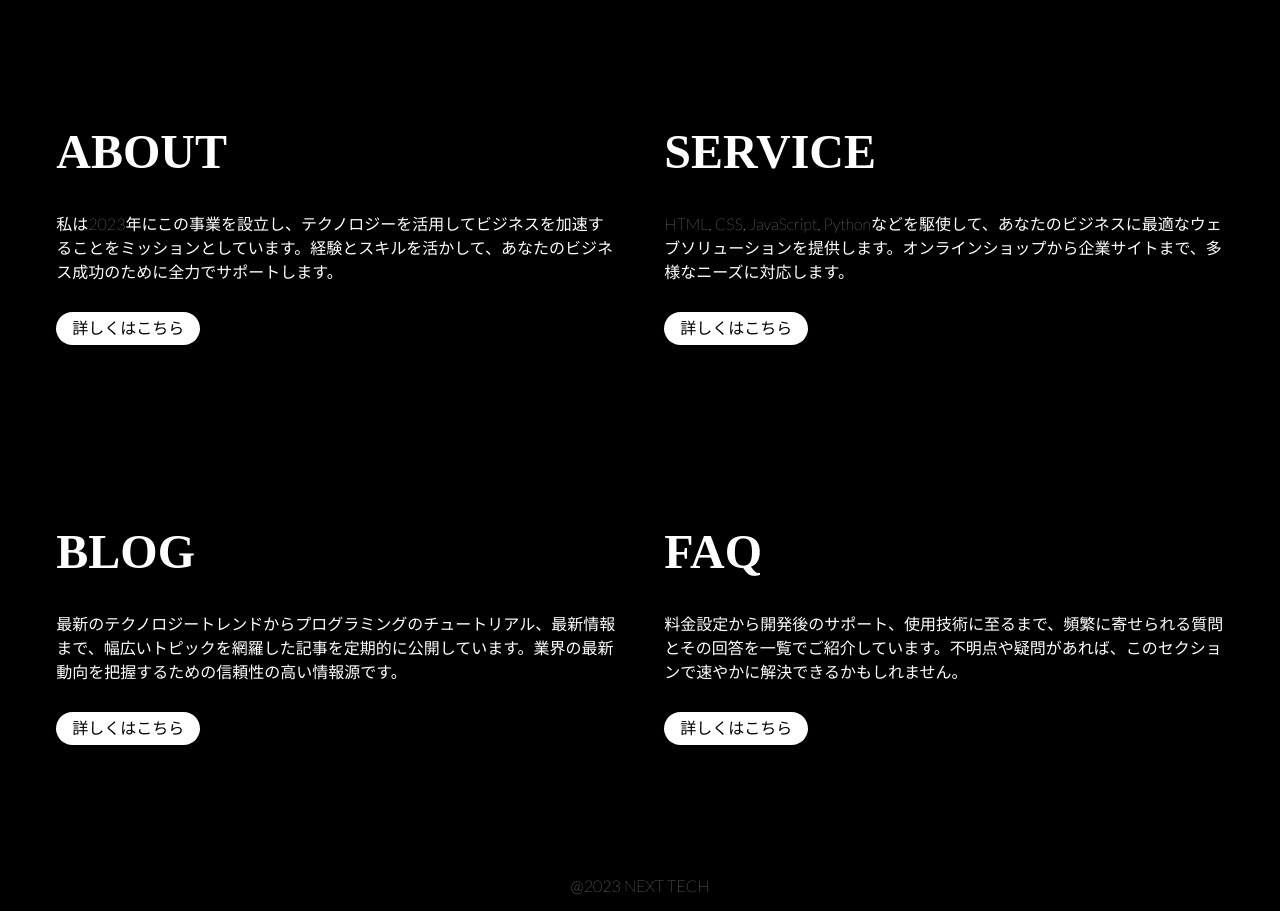
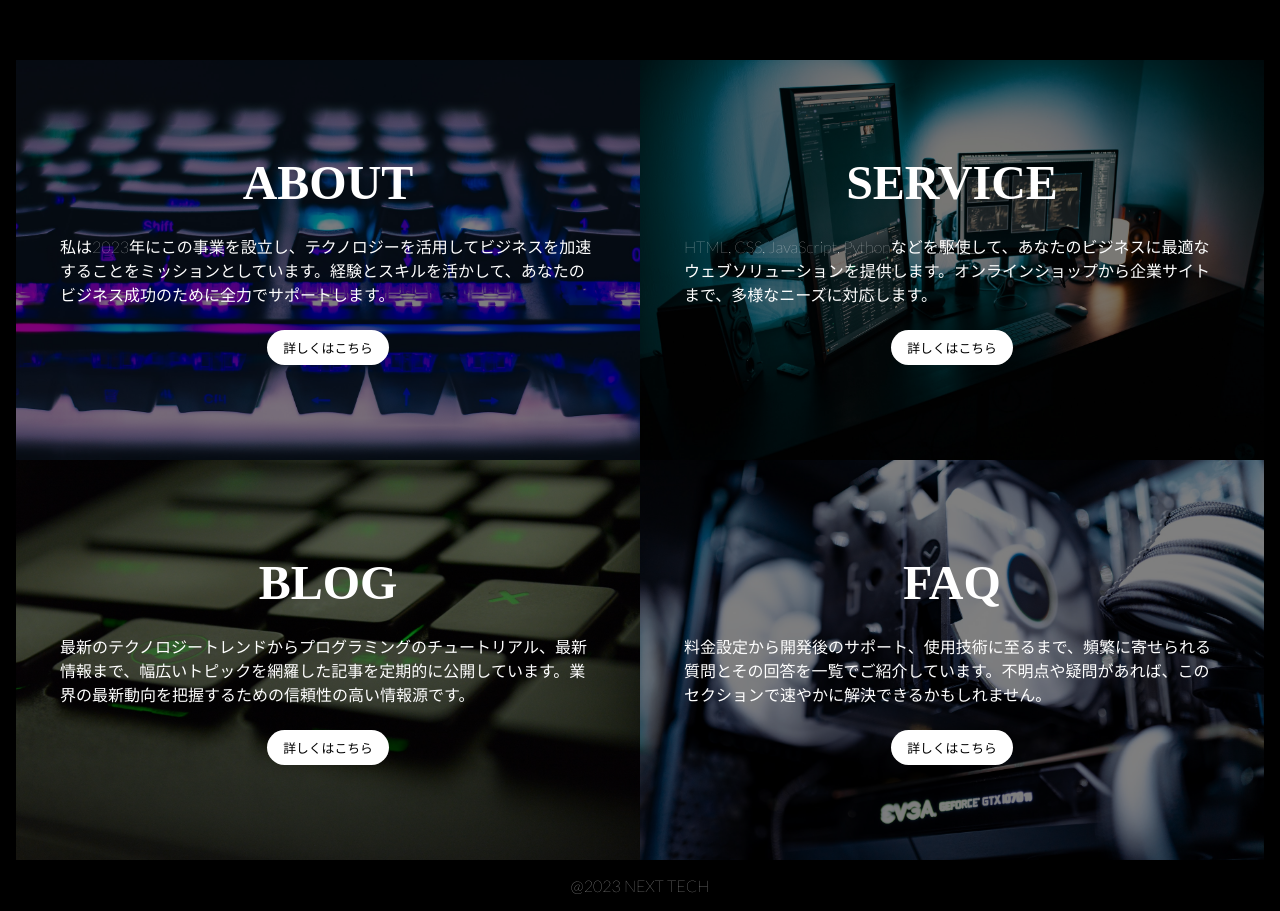
Before and after one commit to shim369/Nextjs-TypeScript-Newt-Site2, a Next.js app: page / in a window 1280 px wide. Shown: the part 820-1731 px from the top of the page. Built offline with nearby package versions, Linux system fonts and the light colour scheme; a web font is replaced by a local one.

Commit message:
update css & add img

```diff
--- a/app/components/SwiperBox.tsx
+++ b/app/components/SwiperBox.tsx
@@ -11,6 +11,7 @@ const images = [
     `/1.jpg`,
     `/2.jpg`,
     `/3.jpg`,
+    `/4.jpg`,
 ];
 
 const SwiperBox = () => {
@@ -31,8 +32,7 @@ const SwiperBox = () => {
                                 src={src}
                                 width={1920}
                                 height={1280}
-                                alt='sample'
-                                className='text-c'
+                                alt='Next Tech'
                             />
                         </SwiperSlide>
                     );
--- a/app/page.tsx
+++ b/app/page.tsx
@@ -13,30 +13,36 @@ export default function Home() {
       </section>
 
       <section>
-        <div className={'container'}>
           <div className={'contents-box'}>
             <div className={'contets-item'}>
+              <div className={'contets-item-inner'}>
               <h2>ABOUT</h2>
               <p>私は2023年にこの事業を設立し、テクノロジーを活用してビジネスを加速することをミッションとしています。経験とスキルを活かして、あなたのビジネス成功のために全力でサポートします。</p>
               <Link href="/about" className={'link-btn'}>詳しくはこちら</Link>
+              </div>
             </div>
             <div className={'contets-item'}>
+              <div className={'contets-item-inner'}>
               <h2>SERVICE</h2>
               <p>HTML, CSS, JavaScript, Pythonなどを駆使して、あなたのビジネスに最適なウェブソリューションを提供します。オンラインショップから企業サイトまで、多様なニーズに対応します。</p>
               <Link href="/service" className={'link-btn'}>詳しくはこちら</Link>
+              </div>
             </div>
             <div className={'contets-item'}>
+              <div className={'contets-item-inner'}>
               <h2>BLOG</h2>
               <p>最新のテクノロジートレンドからプログラミングのチュートリアル、最新情報まで、幅広いトピックを網羅した記事を定期的に公開しています。業界の最新動向を把握するための信頼性の高い情報源です。</p>
               <Link href="/blog" className={'link-btn'}>詳しくはこちら</Link>
+              </div>
             </div>
             <div className={'contets-item'}>
+              <div className={'contets-item-inner'}>
               <h2>FAQ</h2>
               <p>料金設定から開発後のサポート、使用技術に至るまで、頻繁に寄せられる質問とその回答を一覧でご紹介しています。不明点や疑問があれば、このセクションで速やかに解決できるかもしれません。</p>
               <Link href="/faq" className={'link-btn'}>詳しくはこちら</Link>
+              </div>
             </div>
           </div>
-        </div>
       </section>
     </>
   )
--- a/app/styles/style.scss
+++ b/app/styles/style.scss
@@ -123,8 +123,7 @@ ul {
     padding: 0 1rem;
     min-height: 100vh;
     h2 {
-        margin-top: 2rem;
-        margin-bottom: 2rem;
+        margin-bottom: 1.5rem;
         font-size: 3rem;
     }
     h3 {
@@ -136,7 +135,7 @@ ul {
         font-size: 1.3rem;
     }
     p {
-        margin-bottom: 2rem;
+        margin-bottom: 1.5rem;
     }
     ul {
         margin-bottom: 2rem;
@@ -160,6 +159,7 @@ ul {
         background: #fff;
         padding: .5rem 1rem;
         border-radius: 1.8rem;
+        font-size: .8rem;
         &:hover {
             background: #000;
             color: #fff;
@@ -177,10 +177,57 @@ ul {
     .contets-item {
         width: 50%;
         height: 50vh;
-        padding: 2rem 2%;
+        position: relative;
+        z-index: 0;
+        background-size: cover;
+        background-position: center;
+        display: flex;
+        justify-content: center;
+        align-items: center;
         @media (max-width: 639px) {
             width: 100%;
             height: auto;
+        }
+        &::before {
+            position: absolute;
+            top: 0;
+            right: 0;
+            bottom: 0;
+            left: 0;
+            content: "";
+            background: rgba(0, 0, 0, .5);
+            width: 100%;
+            height: 100%;
+            z-index: 1;
+            transition: all .4s;
+        }
+        &:hover {
+            &::before {
+                background: rgba(0, 0, 0, .8);
+            }
+        }
+        &:nth-child(1) {
+            background-image: url(/1.jpg);
+        }
+        &:nth-child(2) {
+            background-image: url(/2.jpg);
+        }
+        &:nth-child(3) {
+            background-image: url(/3.jpg);
+        }
+        &:nth-child(4) {
+            background-image: url(/4.jpg);
+        }
+        .contets-item-inner {
+            position: relative;
+            padding: 2rem;
+            z-index: 2;
+            display: flex;
+            flex-direction: column;
+            justify-content: center;
+            align-items: center;
+            max-width: 600px;
+            margin: 0 auto;
         }
     }
 }
```
Also changed, not shown: public/4.jpg (added).
